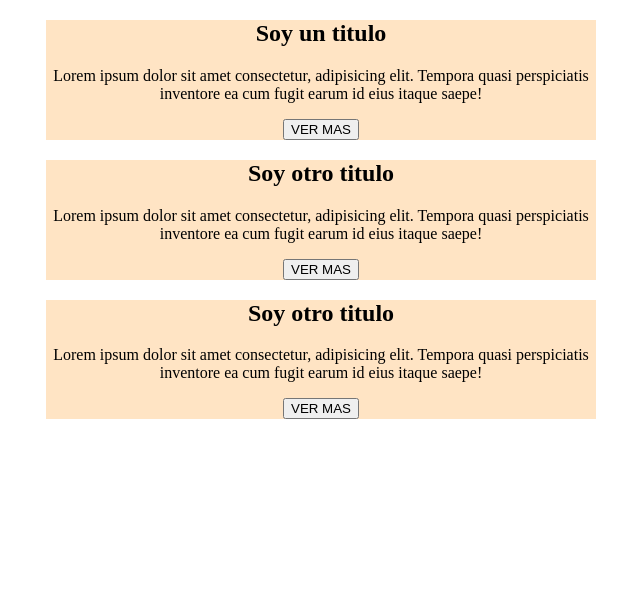
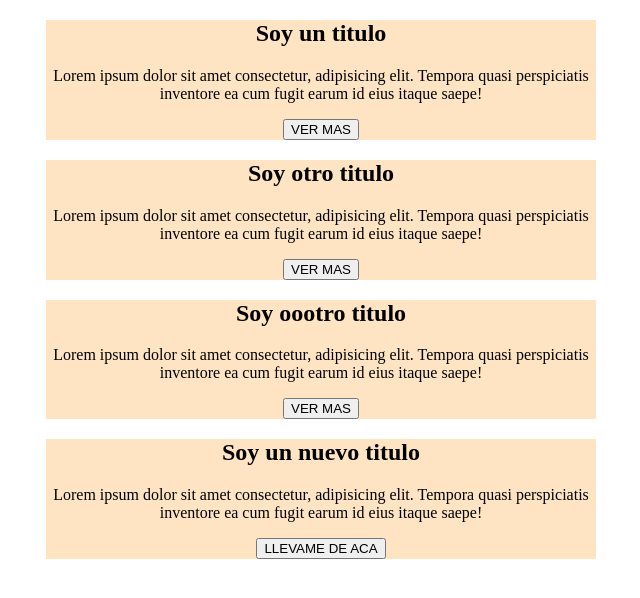
Before and after one commit to matuumdq/primer-repositorio, a plain HTML site: page index.html in a window 1280 px wide. Shown: the whole page, without its empty margins (319-959 px from the left). Drawn offline with Linux system fonts and the light colour scheme.

Commit message:
cambie texto boton

```diff
--- a/index.html
+++ b/index.html
@@ -24,10 +24,16 @@
                 <button>VER MAS</button>
         </div>
         <div class="texto-centrado">
-            <h2>Soy otro titulo</h1>
+            <h2>Soy oootro titulo</h1>
                 <p>Lorem ipsum dolor sit amet consectetur, adipisicing elit. Tempora quasi perspiciatis inventore ea cum
                     fugit earum id eius itaque saepe!</p>
                 <button>VER MAS</button>
+        </div>
+        <div class="texto-centrado">
+            <h2>Soy un nuevo titulo</h1>
+                <p>Lorem ipsum dolor sit amet consectetur, adipisicing elit. Tempora quasi perspiciatis inventore ea cum
+                    fugit earum id eius itaque saepe!</p>
+                <button>LLEVAME DE ACA</button>
         </div>
     </main>
 </body>
```
